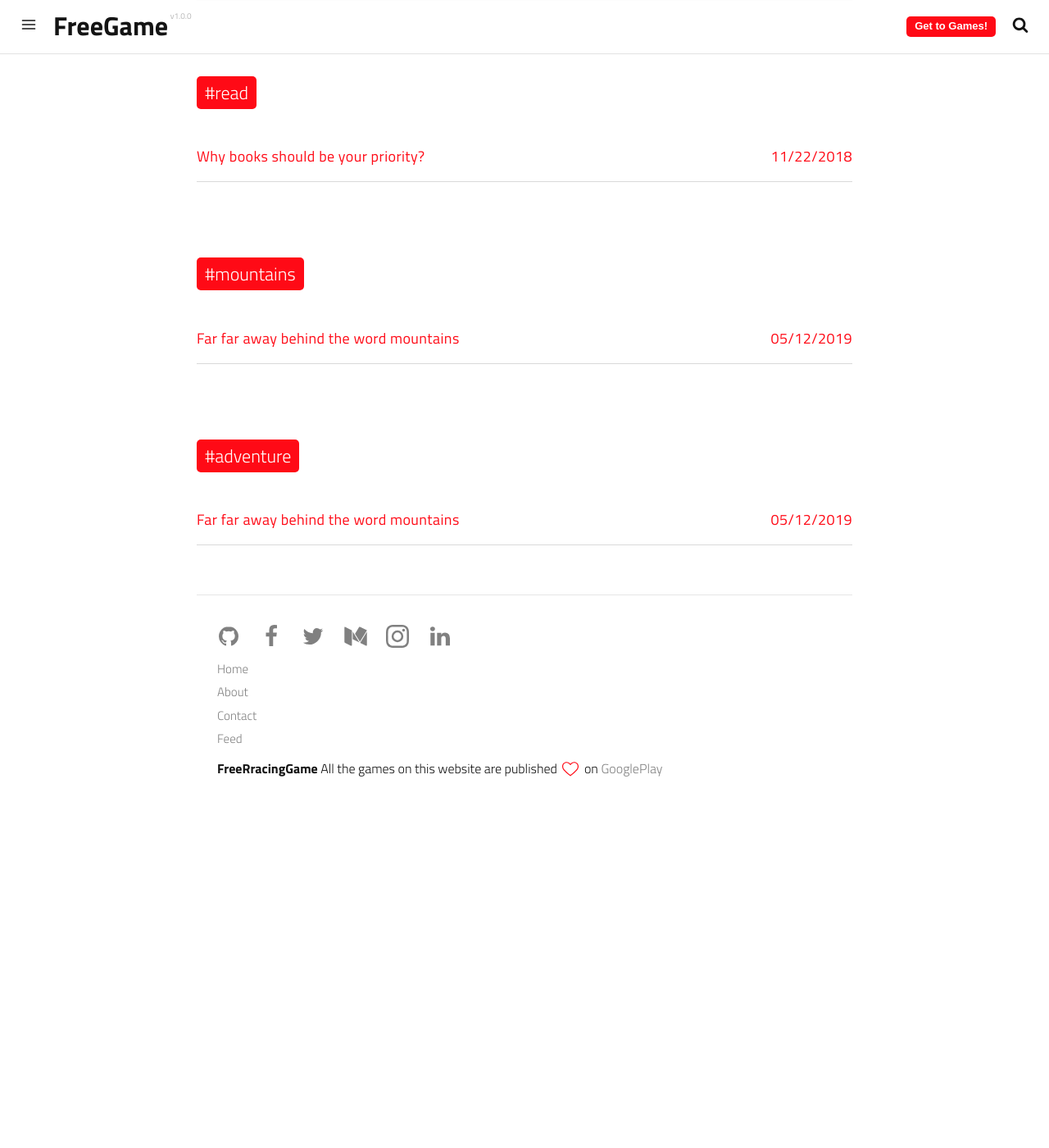
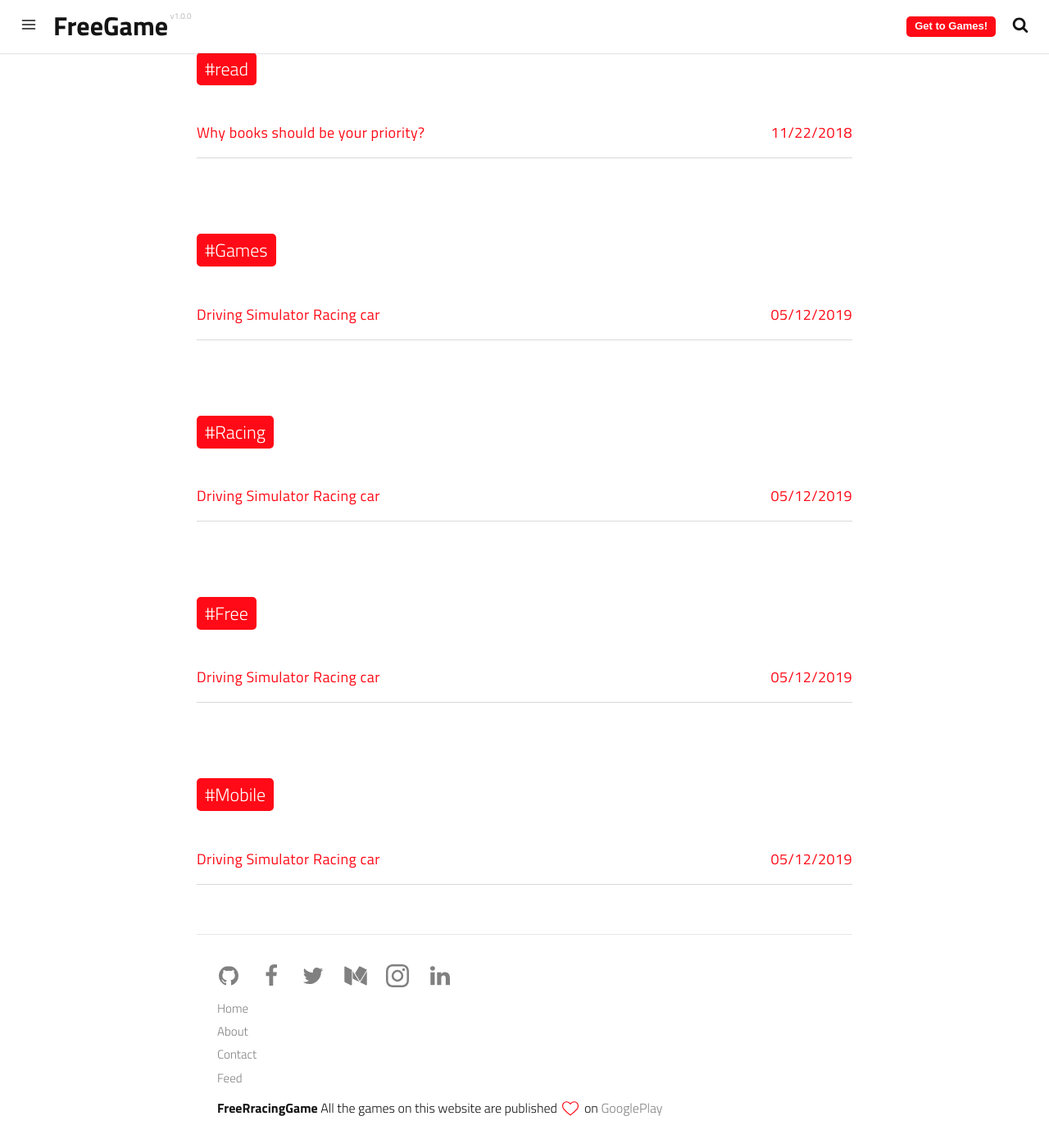
Before and after one commit to MyFreeGame/MyFreeGame.github.io, a Jekyll site: the page built from tags.html, in a window 1280 px wide and 1400 px high, scrolled down 6613 px. Shown: the whole window at 82% size. Built offline with Jekyll 4.4.1, drawn with Linux system fonts in a browser that asks for light colours; a script that is not in the unit is left out; before the commit the page ends 7599 px from its top, so only the background shows below that; some of the changed lines change nothing that is shown; some of the changed text lies outside the part shown.

Commit message:
Update 2010-02-02-far-far-away-behind-the-word-mountains.md

````diff
--- a/_posts/2010-02-02-far-far-away-behind-the-word-mountains.md
+++ b/_posts/2010-02-02-far-far-away-behind-the-word-mountains.md
@@ -1,134 +1,55 @@
 ---
 date: 2019-05-12T19:17:18.000Z
 layout: post
-title: Far far away behind the word mountains
-subtitle: 'Lorem ipsum dolor sit amet, consectetur adipisicing elit.'
+title: Driving Simulator Racing car
+subtitle: 'Racing car game! Attractive and satisfying traffic escape experience!'
 description: >-
-  Lorem ipsum dolor sit amet, consectetur adipisicing elit, sed do eiusmod
-  tempor incididunt ut labore et dolore magna aliqua.
+  Racing car game! Attractive and satisfying traffic escape experience!
 image: /assets/img/uploads/sleek.jpg
 optimized_image: >-
-  https://res.cloudinary.com/dm7h7e8xj/image/upload/c_scale,w_380/v1559821648/theme5_wmutla.jpg
+  https://i.loli.net/2020/03/15/LdulUvDsmta1TGq.png
 category: travel
 tags:
-  - mountains
-  - travel
-  - adventure
+  - Games
+  - Racing
+  - Free
+  - Mobile
 author: thiagorossener
 paginate: true
 ---
-Cas sociis natoque penatibus et magnis <a href="#">dis parturient montes</a>, nascetur ridiculus mus. _Aenean eu leo quam._ Pellentesque ornare sem lacinia quam venenatis vestibulum. Sed posuere consectetur est at lobortis. Cras mattis consectetur purus sit amet fermentum.
 
-> Curabitur blandit tempus porttitor. Nullam quis risus eget urna mollis ornare vel eu leo. Nullam id dolor id nibh ultricies vehicula ut id elit.
+[![game01install.png](https://i.loli.net/2020/03/15/LdulUvDsmta1TGq.png)](https://myfreegame.github.io/download/com.HighwayRacingInCar.FreeRacingGame.apk)
 
-Etiam porta **sem malesuada magna** mollis euismod. Cras mattis consectetur purus sit amet fermentum. Aenean lacinia bibendum nulla sed consectetur.
+##   **ABOUT THE GAME:**
+Racing car game! Attractive and satisfying traffic escape experience!
+Rich road environment. Start the game, through endless busy roads and highways, be careful! High-speed cars are everywhere on roads and highways. They can interfere with you! Only the best racing drivers can avoid all the cars on the road perfectly.Make sure your skills meet all the challenges. On asphalt pavement, endless traffic racing cars. Each model will be a new experience. Every place has its own atmosphere and feeling. Facing complex road traffic in a perfect environment, become a real racing driver!High performance racing car. Go to the garage and choose a high-performance racing car. Adjust the vehicle and customize its appearance. Choose your favorite body color. Give your car your own style. Making cars by adjusting their appearance.
+Avoid traffic. Play endless games on the road to release yourself. Break the rules, challenge the speed and win.
+Rich road environment. Traffic highways set new standards for traffic racing. Enjoy impressive graphics and experience high-speed racing! This will be an interesting and compelling game we promise!
+## Racing car driving 3D function:
+- Lifelike game scenes
+- Show your driving skills and face challenges
 
---page-break--
+- Some cool and high-quality cars
 
-## Inline HTML elements
+- Adjust your vehicle to your preferences
 
-HTML defines a long list of available inline tags, a complete list of which can be found on the [Mozilla Developer Network](https://developer.mozilla.org/en-US/docs/Web/HTML/Element).
+- Amazing music and sound effects
 
-* **To bold text**, use `<strong>`.
-* _To italicize text_, use `<em>`.
-* Abbreviations, like <abbr title="HyperText Markup Langage">HTML</abbr> should use `<abbr>`, with an optional `title` attribute for the full phrase.
-* Citations, like <cite>&mdash; Thiago Rossener</cite>, should use `<cite>`.
-* <del>Deleted</del> text should use `<del>` and <ins>inserted</ins> text should use `<ins>`.
-* Superscript <sup>text</sup> uses `<sup>` and subscript <sub>text</sub> uses `<sub>`.
+- Enjoy extremely colorful and exciting visual effects
 
-Most of these elements are styled by browsers with few modifications on our part.
+- Enjoy fast traffic racing</font>
 
---page-break--
 
-# Heading 1
+##   Screen Shots:
 
-## Heading 2
+![](https://i.loli.net/2020/03/14/RhDJbUp42ixnM1s.jpg)
+![](https://i.loli.net/2020/03/14/6qzdy3GZihmaP7H.jpg)
+![](https://i.loli.net/2020/03/14/T1s5dJhAyIrV8Kp.jpg)
+![](https://i.loli.net/2020/03/14/MsmRI4TSpBhqUuy.jpg)
 
-### Heading 3
+Racing car game! Attractive and satisfying traffic escape experience!
 
-#### Heading 4
 
-Vivamus sagittis lacus vel augue rutrum faucibus dolor auctor. Duis mollis, est non commodo luctus, nisi erat porttitor ligula, eget lacinia odio sem nec elit. Morbi leo risus, porta ac consectetur ac, vestibulum at eros.
+FreeRacingGame
 
-## Code
-
-Cum sociis natoque penatibus et magnis dis `code element` montes, nascetur ridiculus mus.
-
-```js
-// Example can be run directly in your JavaScript console
-
-// Create a function that takes two arguments and returns the sum of those arguments
-var adder = new Function("a", "b", "return a + b");
-
-// Call the function
-adder(2, 6);
-// > 8
-```
-
-Aenean lacinia bibendum nulla sed consectetur. Etiam porta sem malesuada magna mollis euismod. Fusce dapibus, tellus ac cursus commodo, tortor mauris condimentum nibh, ut fermentum massa.
-
-## Lists
-
-Cum sociis natoque penatibus et magnis dis parturient montes, nascetur ridiculus mus. Aenean lacinia bibendum nulla sed consectetur. Etiam porta sem malesuada magna mollis euismod. Fusce dapibus, tellus ac cursus commodo, tortor mauris condimentum nibh, ut fermentum massa justo sit amet risus.
-
-* Praesent commodo cursus magna, vel scelerisque nisl consectetur et.
-* Donec id elit non mi porta gravida at eget metus.
-* Nulla vitae elit libero, a pharetra augue.
-
-Donec ullamcorper nulla non metus auctor fringilla. Nulla vitae elit libero, a pharetra augue.
-
-1. Vestibulum id ligula porta felis euismod semper.
-2. Cum sociis natoque penatibus et magnis dis parturient montes, nascetur ridiculus mus.
-3. Maecenas sed diam eget risus varius blandit sit amet non magna.
-
-Cras mattis consectetur purus sit amet fermentum. Sed posuere consectetur est at lobortis.
-
-Integer posuere erat a ante venenatis dapibus posuere velit aliquet. Morbi leo risus, porta ac consectetur ac, vestibulum at eros. Nullam quis risus eget urna mollis ornare vel eu leo.
-
-## Images
-
-Quisque consequat sapien eget quam rhoncus, sit amet laoreet diam tempus. Aliquam aliquam metus erat, a pulvinar turpis suscipit at.
-
-![placeholder](https://placehold.it/800x400 "Large example image")
-![placeholder](https://placehold.it/400x200 "Medium example image")
-![placeholder](https://placehold.it/200x200 "Small example image")
-
-## Tables
-
-Aenean lacinia bibendum nulla sed consectetur. Lorem ipsum dolor sit amet, consectetur adipiscing elit.
-
-<table>
-  <thead>
-    <tr>
-      <th>Name</th>
-      <th>Upvotes</th>
-      <th>Downvotes</th>
-    </tr>
-  </thead>
-  <tfoot>
-    <tr>
-      <td>Totals</td>
-      <td>21</td>
-      <td>23</td>
-    </tr>
-  </tfoot>
-  <tbody>
-    <tr>
-      <td>Alice</td>
-      <td>10</td>
-      <td>11</td>
-    </tr>
-    <tr>
-      <td>Bob</td>
-      <td>4</td>
-      <td>3</td>
-    </tr>
-    <tr>
-      <td>Charlie</td>
-      <td>7</td>
-      <td>9</td>
-    </tr>
-  </tbody>
-</table>
-
-Nullam id dolor id nibh ultricies vehicula ut id elit. Sed posuere consectetur est at lobortis. Nullam quis risus eget urna mollis ornare vel eu leo.
+2020年3月14日
````
